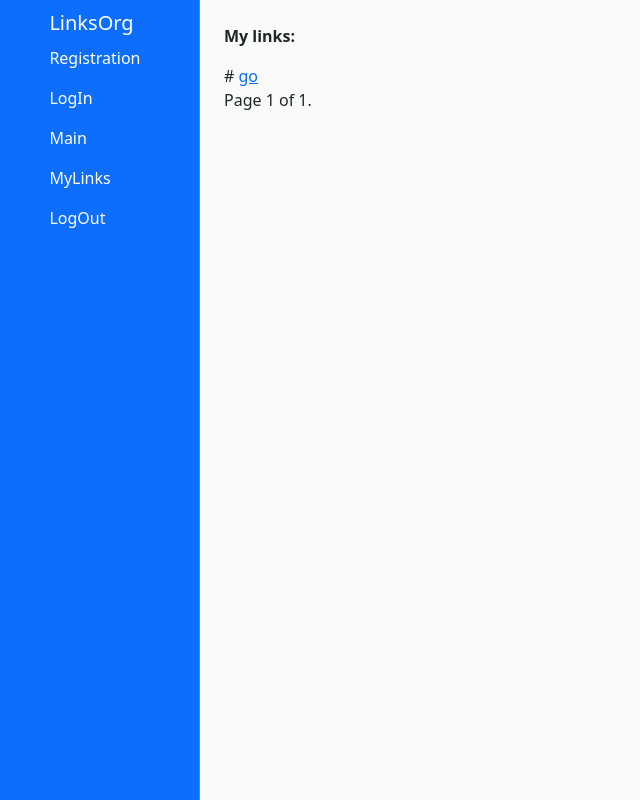
After one commit to AnastasiiaBelianskaia/links_org, a Django app: page /linksorg/my_links/ in a window 1280 px wide. The commit adds this page. Shown: the whole page, without its empty margins (0-640 px from the left). Run offline with Django 4.2, Linux system fonts and the light colour scheme; a user stored in the database is signed in; tables that the repository leaves empty hold one stand-in row (values such as "Sample post"); some libraries are stand-ins or nearby versions.

Commit message:
Changed model, added my_links page

```diff
--- a/linksorg/models.py
+++ b/linksorg/models.py
@@ -1,4 +1,4 @@
-# from django.conf import settings
+from django.conf import settings
 from django.contrib.auth import get_user_model
 from django.db import models
 # from django.utils import timezone
@@ -11,6 +11,7 @@ class Link(models.Model):
         (True, 'Important'),
         (False, 'Average')
     )
+    user = models.ForeignKey(settings.AUTH_USER_MODEL, on_delete=models.CASCADE)
     short_definition = models.CharField(max_length=200)
     url_link = models.CharField(max_length=250)
     category = models.CharField(max_length=100)
--- a/linksorg/urls.py
+++ b/linksorg/urls.py
@@ -7,4 +7,5 @@ urlpatterns = [
     path('', views.index, name='index'),
     path('about', views.about_us, name='about_us'),
     path('registration/', views.UserRegistrationView.as_view(), name='registration_form'),
+    path('my_links/', views.MyLinksListView.as_view(), name='user_links'),
 ]
--- a/linksorg/views.py
+++ b/linksorg/views.py
@@ -1,10 +1,12 @@
 # from django.contrib import messages
+from django.contrib.auth.mixins import LoginRequiredMixin
 from django.contrib.messages.views import SuccessMessageMixin
 from django.shortcuts import render
 from django.urls import reverse_lazy
 from django.views import generic
 # from django.views.generic import FormView
 
+from .models import Link
 from .forms import RegisterForm
 
 
@@ -27,3 +29,12 @@ class UserRegistrationView(SuccessMessageMixin, generic.FormView):
         user = form.save()
         user.save()
         return super().form_valid(form)
+
+
+class MyLinksListView(LoginRequiredMixin, generic.ListView):
+    model = Link
+    template_name = 'linksorg/my_links.html'
+    paginate_by = 10
+
+    def get_queryset(self):
+        return Link.objects.filter(user__id=self.request.user.id).order_by('-date_time')
--- a/templates/base.html
+++ b/templates/base.html
@@ -20,7 +20,7 @@
                 <li class="nav-item"><a class="nav-link active" href="{% url 'login' %}">LogIn</a></li>
                 <li class="nav-item"><a class="nav-link active" href="{% url 'linksorg:index' %}">Main</a></li>
                 {% if request.user.is_authenticated %}
-                <li class="nav-item"><a class="nav-link active" href="">MyLinks</a></li>
+                <li class="nav-item"><a class="nav-link active" href="{% url 'linksorg:user_links' %}">MyLinks</a></li>
                 <li class="nav-item"><a class="nav-link active" href="{% url 'logout' %}">LogOut</a></li>
                 {% endif %}
             </ul>
--- /dev/null
+++ b/templates/linksorg/my_links.html
@@ -0,0 +1,31 @@
+{% extends 'base.html' %}
+
+{% block content %}
+  <div>
+        <p><strong>My links:</strong></p>
+            {% for link in object_list %}
+                <span>{{ link }}</span>
+                <a href="{{ link }}">go</a>
+            {% empty %}
+                <p>No posts yet</p>
+            {% endfor %}
+  </div>
+
+  <div class="pagination">
+        <span class="step-links">
+        {% if page_obj.has_previous %}
+            <a href="?page=1">&laquo; first</a>
+            <a href="?page={{ page_obj.previous_page_number }}">previous</a>
+        {% endif %}
+
+        <span class="current">
+            Page {{ page_obj.number }} of {{ page_obj.paginator.num_pages }}.
+        </span>
+
+        {% if page_obj.has_next %}
+            <a href="?page={{ page_obj.next_page_number }}">next</a>
+            <a href="?page={{ page_obj.paginator.num_pages }}">last &raquo;</a>
+        {% endif %}
+        </span>
+  </div>
+{% endblock %}
```
Also changed, not shown: linksorg/forms.py (+8 -2 lines), linksorg/migrations/0002_link_user.py (added), static/js/add_link.js (added).
